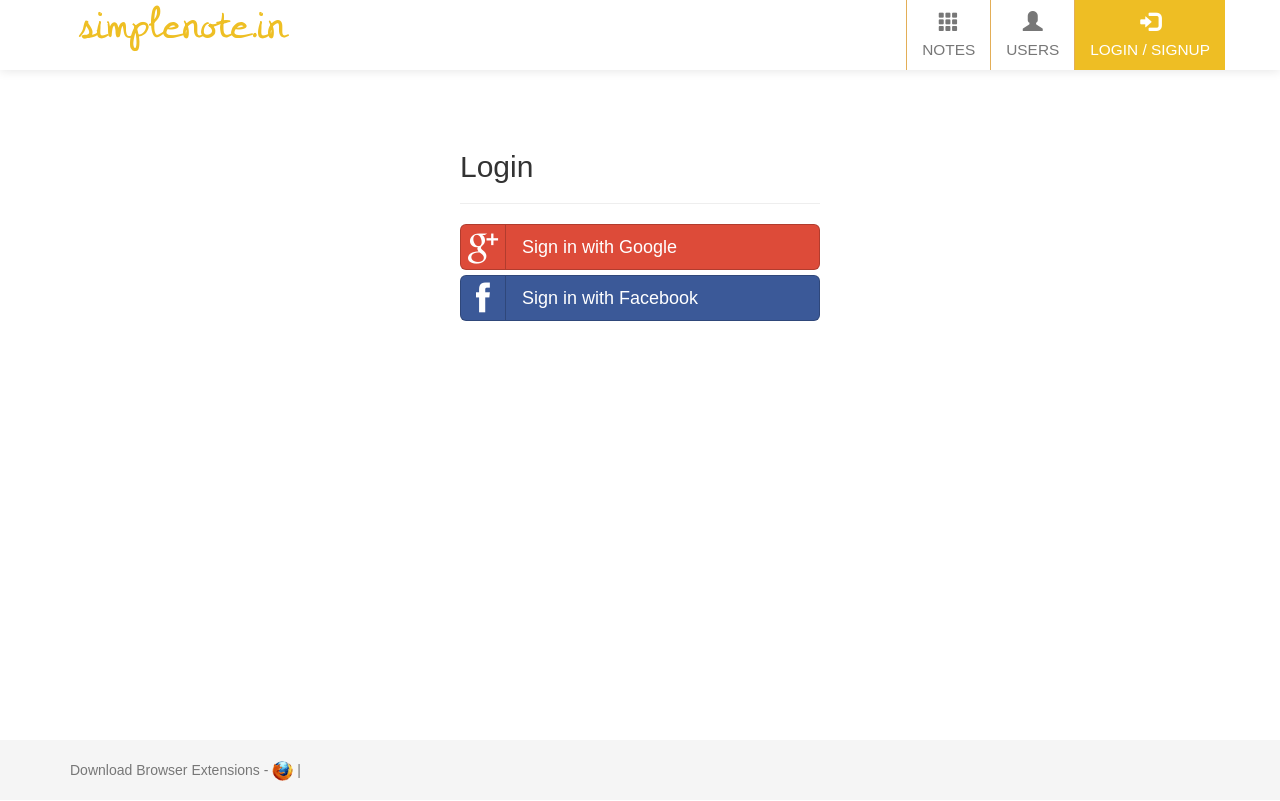
After one commit to suhailvs/notes, a Django app: page /profile/login/ in a window 1280 px wide. The commit adds this page. Run offline with Django 3.2, Linux system fonts and the light colour scheme; some libraries are stand-ins or nearby versions.

Commit message:
fixed similar to simplenote

```diff
--- a/templates/base.html
+++ b/templates/base.html
@@ -3,13 +3,13 @@
 <head>
     <meta charset="utf-8">
     <meta name="viewport" content="width=device-width, initial-scale=1.0">
-    <title>{% block title %}{% endblock %} Simple Note</title>
+    <title>{% block title %}{% endblock %} FlipNotes</title>
     <meta name="domain" content="flipnotes.net"/>
     <meta name="title" content={% block metatitle %}"SimpleNote is a web-based application for taking both private note and public notes. perfect for simple and clean presentation of your business."{% endblock %} />
     <meta name="description" content={% block metadescription %}"In today's electronic world, it can be quite a challenge to organize all useful information such as web clips, articles, bits of text, images, interesting web links, bookmarks, shopping lists, to-do lists, recipes, tips, passwords, secretkeys, contact list, everyday task, ideas and many others that are hanging around US. Flicknote is an excellent solution to manage these snippets of information."{% endblock %}/>
      <meta name="url" content={% block metaurl %}"http://flipnotes.net/"{% endblock %}/>
-   <!--<link rel="stylesheet" href="//netdna.bootstrapcdn.com/bootstrap/3.0.0/css/bootstrap.min.css"> -->
-<link rel="stylesheet" href="{{ STATIC_URL }}css/bootstrap.min.css">
+   <link rel="stylesheet" href="//netdna.bootstrapcdn.com/bootstrap/3.0.0/css/bootstrap.min.css">
+<!--<link rel="stylesheet" href="{{ STATIC_URL }}css/bootstrap.min.css">-->
     <!--THEMES
     {{ STATIC_URL }}css/bootstrap.css
     bootstrap_default.min.css
--- a/templates/graphics.html
+++ b/templates/graphics.html
@@ -119,7 +119,7 @@ span.iconBig {
             </div>
             <div class="col-sm-4">
                 <div class="row boxFeature">
-                    <a href="#"><img src="{{ STATIC_URL }}img/loginpic2.jpg" alt="Simple note Login" class="img-thumbnail"/></a>
+                    <a href="{% url 'auth_login' %}"><img src="{{ STATIC_URL }}img/loginpic2.jpg" alt="Simple note Login" class="img-thumbnail"/></a>
                 </div>
             </div>
         </div>
--- a/templates/includes/navbar_user.html
+++ b/templates/includes/navbar_user.html
@@ -1,4 +1,10 @@
-
+{% url 'public_home' as notes %}
+{% url 'user_list' as users %}
+{% url 'home' as mynotes %}
+{% url 'add_note' 'new' as addnote %}
+{% url 'user_profile' as settings %}
+{% url 'auth_login' as login %}
+{% url 'tags' as urltags %}
 {% load note_extras %}
 <header id="mainHeader" class="navbar-fixed-top" role="banner">
   <div class="container">
@@ -11,8 +17,8 @@
             <span class="icon-bar"></span>
             <span class="icon-bar"></span>
         </button>
-        <a class="navbar-brand" href=""><img src="{{ STATIC_URL }}img/main-logo.png" alt="Simple note logo"/></a>
-
+        <a class="navbar-brand" href="{% url 'documentation' %}"><img src="{{ STATIC_URL }}img/main-logo.png" alt="Simple note logo"/></a>
+       <!-- <a class="navbar-brand" href="{% url 'home' %}"><i class="glyphicon glyphicon-home"></i> Home</a>-->
       </div>
       <div class="collapse navbar-collapse navbar-ex1-collapse" id="scrollTarget">
         <div class="navbar-right">
@@ -51,12 +57,10 @@
         -->
         {% else %}
         <li{% if request.path == login %} class="active"{% endif %}>
-            <a href="{{login}}"><i class="glyphicon glyphicon-log-in"></i> Login</a>
+            <a href="{{login}}"><i class="glyphicon glyphicon-log-in"></i> Login / Signup</a>
         </li>
 
-        <li{% if request.path == signup %} class="active"{% endif %}>
-            <a href="{{login}}{#{{signup}}#}"><i class="glyphicon glyphicon-plus-sign"></i> Sign Up</a>
-        </li>
+
         {% endif %}
         </ul>
 
--- a/templates/public/note.html
+++ b/templates/public/note.html
@@ -3,7 +3,7 @@
 {% block title %}{{note.title|slugify|truncatechars:60}} - {% endblock %}
 {% block metatitle %}"{{note.title}}"{% endblock %}
 {% block metadescription %}"{{note.note}}"{% endblock %}
-{% block metaurl %}"http://flipnotes.net/note/{{note.pk}}/{{note.title|slugify|truncatechars:60}}"{% endblock %}
+{% block metaurl %}"http://simplenote.in/note/{{note.pk}}/{{note.title|slugify|truncatechars:60}}"{% endblock %}
 
 {% block csslinks %}
 <link rel="stylesheet" href="{{ STATIC_URL }}css/markdownpreview.css">
--- /dev/null
+++ b/userprofile/templates/userprofile/login.html
@@ -0,0 +1,29 @@
+{% extends "base.html" %}
+{% block title %}Associated Social Accounts{% endblock %}
+{% block csslinks %}
+<link rel="stylesheet" href="{{ STATIC_URL }}font-awesome/css/font-awesome.min.css">
+<link rel="stylesheet" href="{{ STATIC_URL }}css/bootstrap-social.css">
+
+{% endblock %}
+
+{% block content %}
+<!-- see https://github.com/suhailvs/socialauth_ex -->
+<div class="container">
+    <div class="row">
+        <div class="col-md-4 col-md-offset-4">
+
+            <h2>Login</h2>
+            <hr>
+
+            <!-- see http://lipis.github.io/bootstrap-social/ -->
+            <a class="btn btn-block btn-social btn-google-plus btn-lg" href="#">
+                <i class="fa fa-google-plus"></i> Sign in with Google
+            </a>
+            <a class="btn btn-block btn-social btn-facebook btn-lg">
+                <i class="fa fa-facebook"></i> Sign in with Facebook
+            </a>
+
+        </div>
+    </div>
+</div>
+{% endblock %}
--- a/userprofile/urls.py
+++ b/userprofile/urls.py
@@ -5,4 +5,5 @@ urlpatterns = patterns('userprofile.views',
     url(r'^settings/$', 'profile',name='user_profile'),
     url(r'^uploadpic/$', 'uploadpic',name='upload_pic'),
     url(r'^update/$', profileUpdate.as_view(), name='profile_update'),
+    url(r'^login/$', 'social_login',name="auth_login"),
 )
--- a/userprofile/views.py
+++ b/userprofile/views.py
@@ -11,6 +11,9 @@ from django.http import HttpResponseRedirect
 import os
 from django.views.generic.base import View
 from django.contrib import messages
+
+def social_login(request):
+	return render(request,'userprofile/login.html')
 
 def profile(request):
 
```
Also changed, not shown: note/static/css/bootstrap-social.css (added), notes/urls.py (line endings or trailing spaces).
